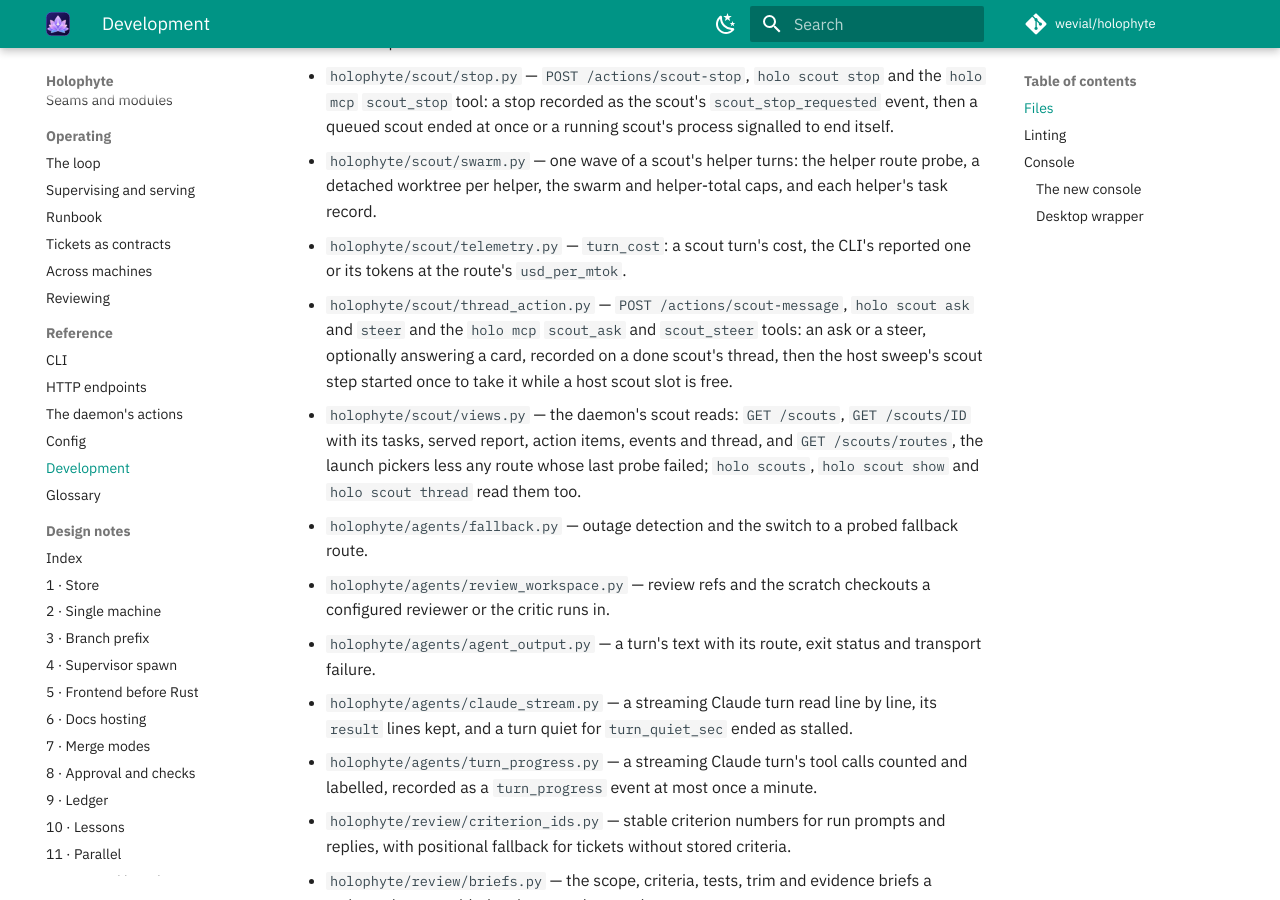
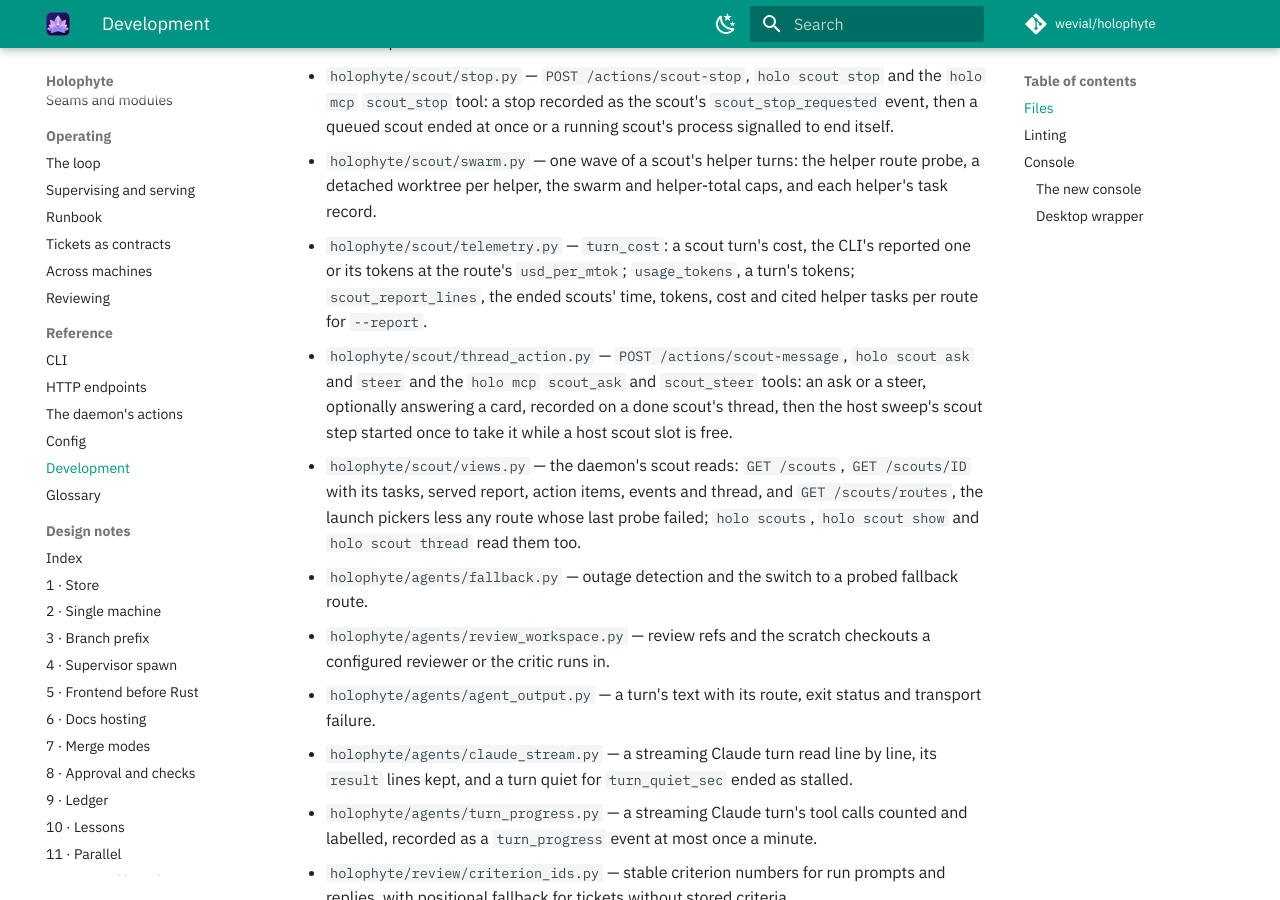
Before and after one commit to wevial/holophyte, an MkDocs documentation site: the page built from docs/development.md, in a window 1280 px wide and 900 px high, scrolled down 5600 px. Built offline with MkDocs 1.6.1 and Material for MkDocs 9.7.7, drawn with Linux system fonts in a browser that asks for light colours; comment, search, counter and statistics services are not loaded.

Commit message:
docs(scout): name the telemetry module's token and report functions (HOLO-541)

```diff
--- a/docs/development.md
+++ b/docs/development.md
@@ -216,7 +216,9 @@ Each module, one line:
   route probe, a detached worktree per helper, the swarm and helper-total
   caps, and each helper's task record.
 - `holophyte/scout/telemetry.py` — `turn_cost`: a scout turn's cost, the
-  CLI's reported one or its tokens at the route's `usd_per_mtok`.
+  CLI's reported one or its tokens at the route's `usd_per_mtok`;
+  `usage_tokens`, a turn's tokens; `scout_report_lines`, the ended scouts'
+  time, tokens, cost and cited helper tasks per route for `--report`.
 - `holophyte/scout/thread_action.py` — `POST /actions/scout-message`,
   `holo scout ask` and `steer` and the `holo mcp` `scout_ask` and
   `scout_steer` tools: an ask or a steer, optionally answering a card,
```
